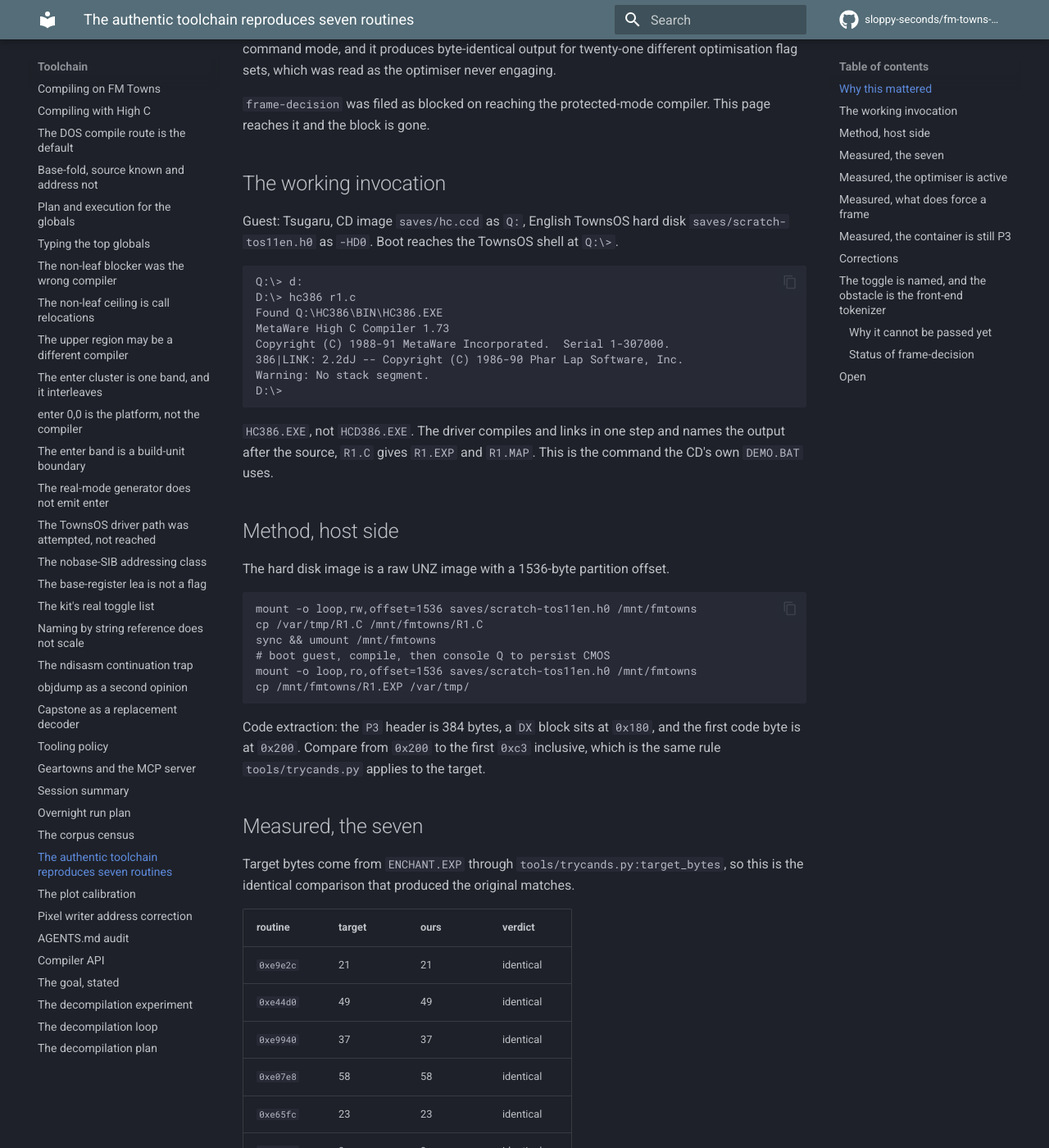
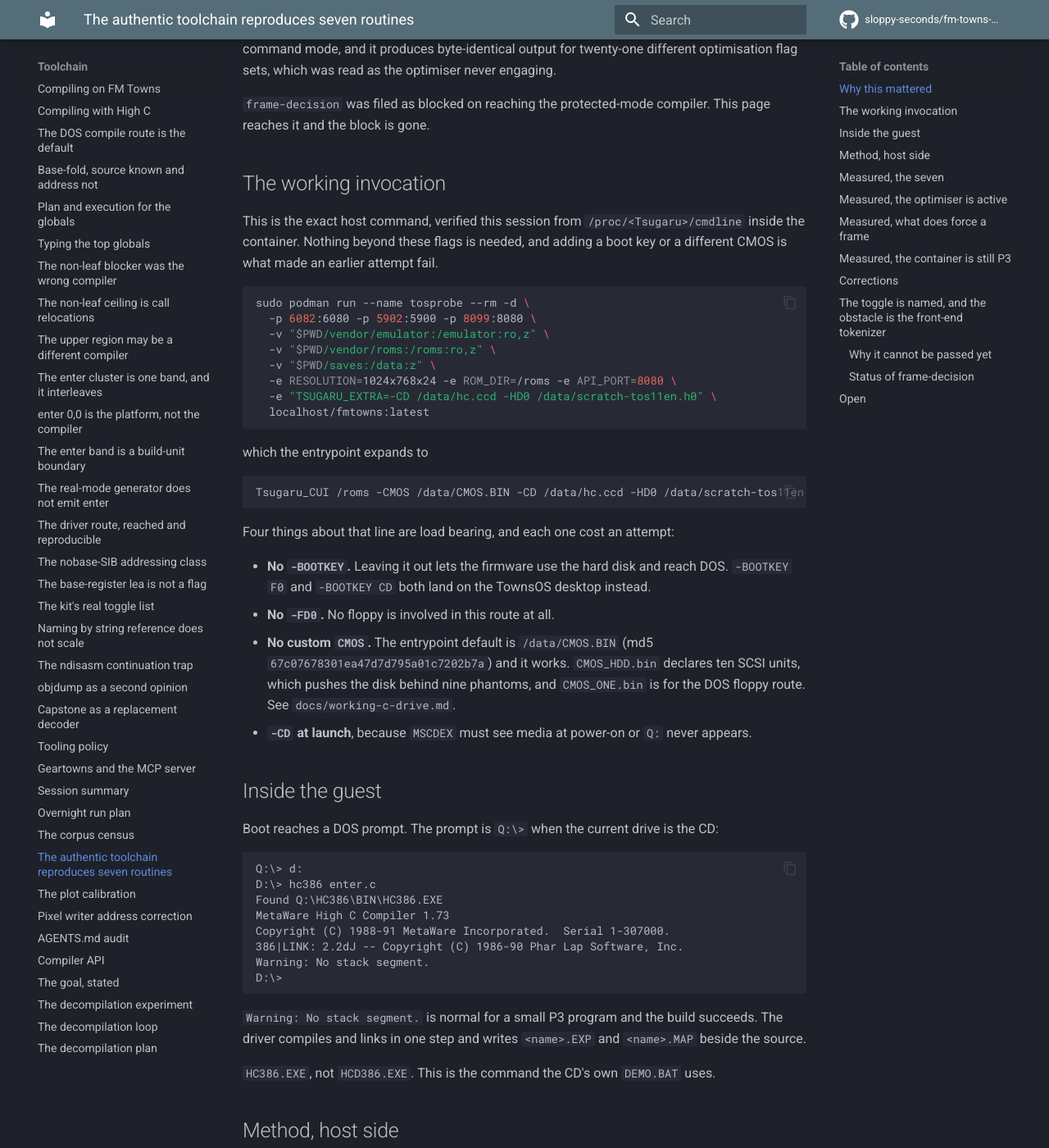
Before and after one commit to sloppy-seconds/fm-towns-ultima, an MkDocs documentation site: the page built from docs/highc-authentic-toolchain.md, in a window 1280 px wide and 1400 px high, scrolled down 585 px. Shown: the whole window at 82% size. Built offline with MkDocs 1.6.1 and Material for MkDocs 9.7.7, drawn with Linux system fonts in a browser that asks for light colours; comment, search, counter and statistics services are not loaded.

Commit message:
Write down the exact TownsOS driver invocation
The route was reached and is now reproducible. Four flags in my earlier
attempts made it fail; the documented one works with none of them:

  Tsugaru_CUI /roms -CMOS /data/CMOS.BIN -CD /data/hc.ccd \
      -HD0 /data/scratch-tos11en.h0

No -BOOTKEY (either value lands on the TownsOS desktop), no -FD0, and
the default CMOS.BIN. CMOS_HDD.bin declares ten SCSI units and
CMOS_ONE.bin is for the DOS floppy route.

Corrects three claims:
- compiling-on-fm-towns.md said the driver route cannot work. It cannot
  work on the floppy boot; it works on the HDD boot with no boot key.
- the same page said -O levels are ignored. Through the driver the
  optimiser engages and emits lea eax,[ecx+ecx].
- enter-townsos-attempt.md is replaced by highc-driver-route.md.

Also records why hands-free fails on the HDD image and works on the
floppy: the HDD CONFIG.SYS has no CD driver, so Q: does not exist when
AUTOEXEC runs. Measured from both images' own config files.

First enter test through the driver gave push ebp, not c8, but the source
cannot reproduce the target's call shape, so it is recorded as weak.

````diff
--- a/docs/highc-authentic-toolchain.md
+++ b/docs/highc-authentic-toolchain.md
@@ -25,12 +25,45 @@ This page reaches it and the block is gone.
 
 ## The working invocation
 
-Guest: Tsugaru, CD image `saves/hc.ccd` as `Q:`, English TownsOS hard disk
-`saves/scratch-tos11en.h0` as `-HD0`. Boot reaches the TownsOS shell at `Q:\>`.
+This is the exact host command, verified this session from
+`/proc/<Tsugaru>/cmdline` inside the container. Nothing beyond these flags is needed, and
+adding a boot key or a different CMOS is what made an earlier attempt fail.
+
+```bash
+sudo podman run --name tosprobe --rm -d \
+  -p 6082:6080 -p 5902:5900 -p 8099:8080 \
+  -v "$PWD/vendor/emulator:/emulator:ro,z" \
+  -v "$PWD/vendor/roms:/roms:ro,z" \
+  -v "$PWD/saves:/data:z" \
+  -e RESOLUTION=1024x768x24 -e ROM_DIR=/roms -e API_PORT=8080 \
+  -e "TSUGARU_EXTRA=-CD /data/hc.ccd -HD0 /data/scratch-tos11en.h0" \
+  localhost/fmtowns:latest
+```
+
+which the entrypoint expands to
+
+```
+Tsugaru_CUI /roms -CMOS /data/CMOS.BIN -CD /data/hc.ccd -HD0 /data/scratch-tos11en.h0
+```
+
+Four things about that line are load bearing, and each one cost an attempt:
+
+- **No `-BOOTKEY`.** Leaving it out lets the firmware use the hard disk and reach DOS.
+  `-BOOTKEY F0` and `-BOOTKEY CD` both land on the TownsOS desktop instead.
+- **No `-FD0`.** No floppy is involved in this route at all.
+- **No custom `CMOS`.** The entrypoint default is `/data/CMOS.BIN` (md5
+  `67c07678301ea47d7d795a01c7202b7a`) and it works. `CMOS_HDD.bin` declares ten SCSI
+  units, which pushes the disk behind nine phantoms, and `CMOS_ONE.bin` is for the DOS
+  floppy route. See `docs/working-c-drive.md`.
+- **`-CD` at launch**, because `MSCDEX` must see media at power-on or `Q:` never appears.
+
+## Inside the guest
+
+Boot reaches a DOS prompt. The prompt is `Q:\>` when the current drive is the CD:
 
 ```
 Q:\> d:
-D:\> hc386 r1.c
+D:\> hc386 enter.c
 Found Q:\HC386\BIN\HC386.EXE
 MetaWare High C Compiler 1.73
 Copyright (C) 1988-91 MetaWare Incorporated.  Serial 1-307000.
@@ -39,9 +72,11 @@ Warning: No stack segment.
 D:\>
 ```
 
-`HC386.EXE`, not `HCD386.EXE`. The driver compiles and links in one step and
-names the output after the source, `R1.C` gives `R1.EXP` and `R1.MAP`. This is
-the command the CD's own `DEMO.BAT` uses.
+`Warning: No stack segment.` is normal for a small P3 program and the build succeeds. The
+driver compiles and links in one step and writes `<name>.EXP` and `<name>.MAP` beside the
+source.
+
+`HC386.EXE`, not `HCD386.EXE`. This is the command the CD's own `DEMO.BAT` uses.
 
 ## Method, host side
 
--- a/mkdocs.yml
+++ b/mkdocs.yml
@@ -164,7 +164,7 @@ nav:
       - enter 0,0 is the platform, not the compiler: enter-is-platform.md
       - The enter band is a build-unit boundary: enter-band-boundary.md
       - The real-mode generator does not emit enter: enter-not-emittable.md
-      - The TownsOS driver path was attempted, not reached: enter-townsos-attempt.md
+      - The driver route, reached and reproducible: highc-driver-route.md
       - The nobase-SIB addressing class: nobase-sib.md
       - The base-register lea is not a flag: leasib-flags-negative.md
       - The kit's real toggle list: compiler-toggles.md
````
Also changed, not shown: docs/compiling-on-fm-towns.md (+13 -9 lines), docs/highc-driver-route.md (added, +150 -0 lines).
